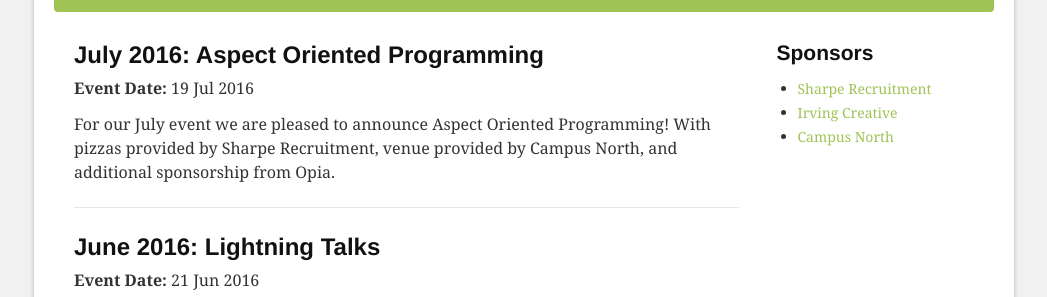
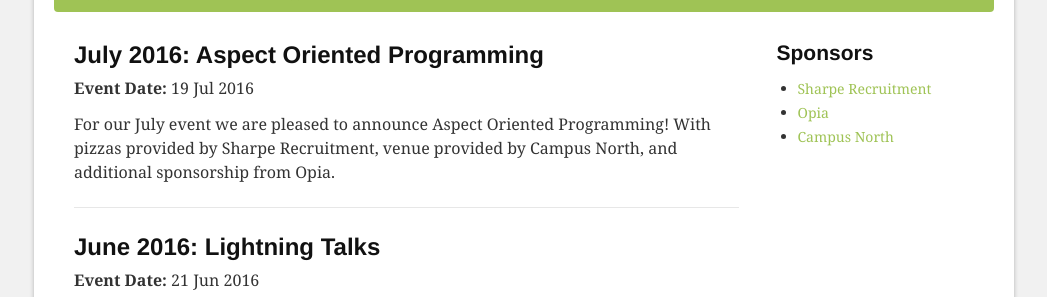
Before and after one commit to phpne/phpne.github.io, a Jekyll site: the page built from index.html, in a window 1280 px wide and 900 px high. Shown: the part 250-547 px from the top of the window, without its empty margins (116-1163 px from the left). Built offline with Jekyll 4.4.1, drawn with Linux system fonts in a browser that asks for light colours; the list of posts is cut into pages by our own code.

Commit message:
Update default.html

```diff
--- a/_layouts/default.html
+++ b/_layouts/default.html
@@ -43,7 +43,7 @@
                 <a class="sponsor sharpe-recruitment" href="http://www.sharperecruitment.co.uk/" rel="external">Sharpe Recruitment</a>
               </li>
               <li>
-                <a class="sponsor irving-creative" href="http://www.irvingcreative.com/" rel="external">Irving Creative</a>
+                <a class="sponsor opia-sp" href="https://www.opia-sp.com/en/home" rel="external">Opia</a>
               </li>
               <li>
                 <a class="sponsor campus-north" href="http://ignite.io/#campus" rel="external">Campus North</a>
```
